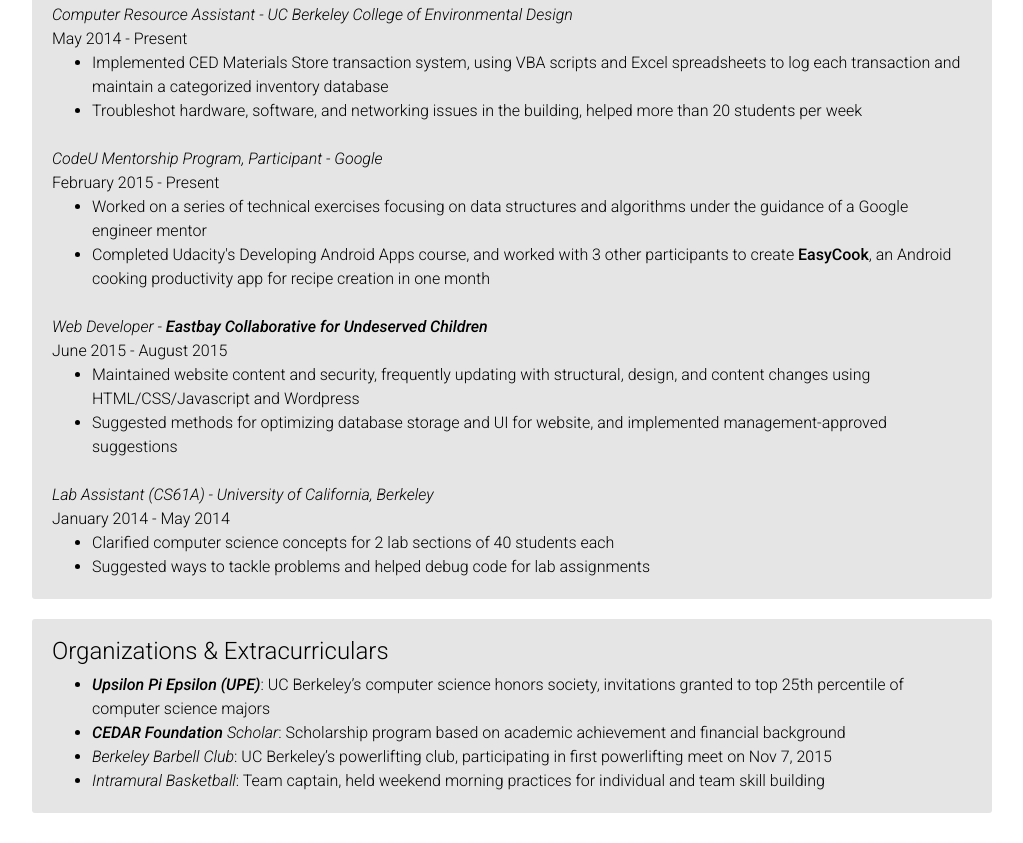
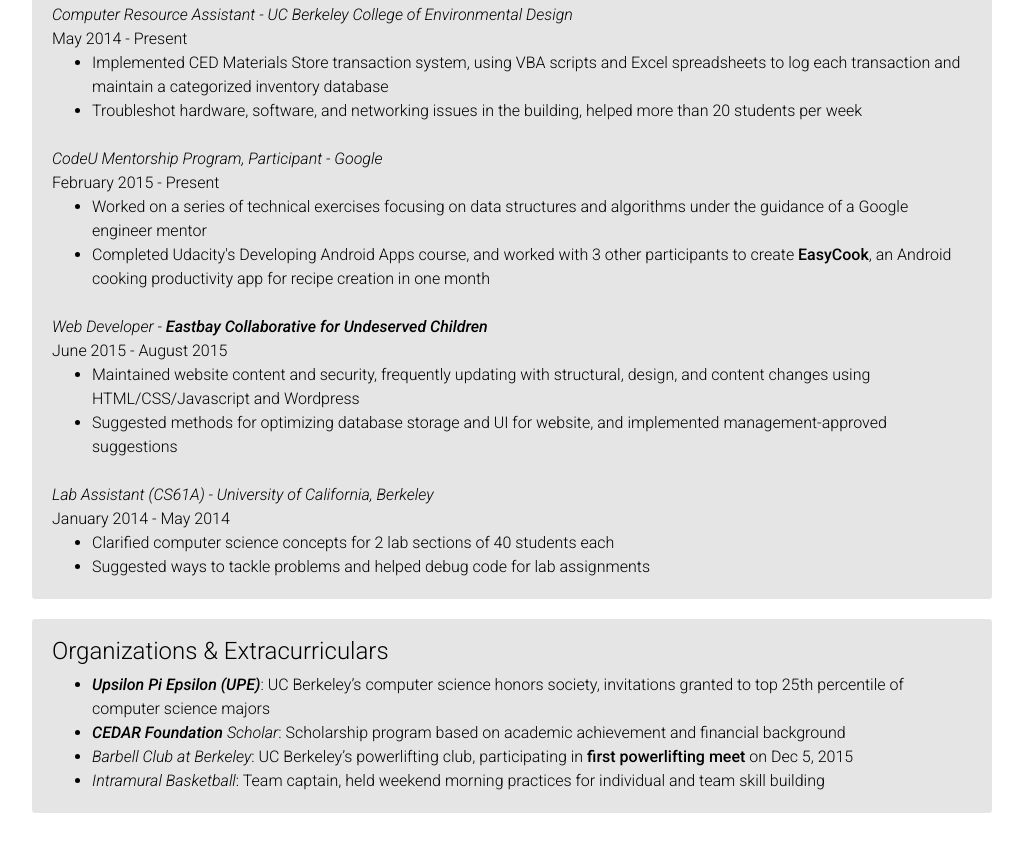
Before and after one commit to isaiahyoon/isaiahyoon.github.io, a plain HTML site: page resume.html in a window 1280 px wide. Shown: the part 864-1707 px from the top of the page, without its empty margins (128-1151 px from the left). Drawn offline with Linux system fonts and the light colour scheme.

Commit message:
Change powerlifting info in resume

```diff
--- a/resume.html
+++ b/resume.html
@@ -123,7 +123,7 @@
                     <ul>
                         <li><i><a class="external-link" href="http://upe.berkeley.edu" target="blank">Upsilon Pi Epsilon (UPE)</a></i>: UC Berkeley’s computer science honors society, invitations granted to top 25th percentile of computer science majors</li>
                         <li><i><a class="external-link" href="http://www.cedarfoundation.com" target="blank">CEDAR Foundation</a> Scholar</i>: Scholarship program based on academic achievement and financial background</li>
-                        <li><i>Berkeley Barbell Club</i>: UC Berkeley’s powerlifting club, participating in first powerlifting meet on Nov 7, 2015</li>
+                        <li><i>Barbell Club at Berkeley</i>: UC Berkeley’s powerlifting club, participating in <a class="external-link" href="https://midtown.vbotickets.com/event/2015_NorCal_USAPL_Open/8762" target="blank">first powerlifting meet</a> on Dec 5, 2015</li>
                         <li><i>Intramural Basketball</i>: Team captain, held weekend morning practices for individual and team skill building</li>
                     </ul>
                 </div>
```
